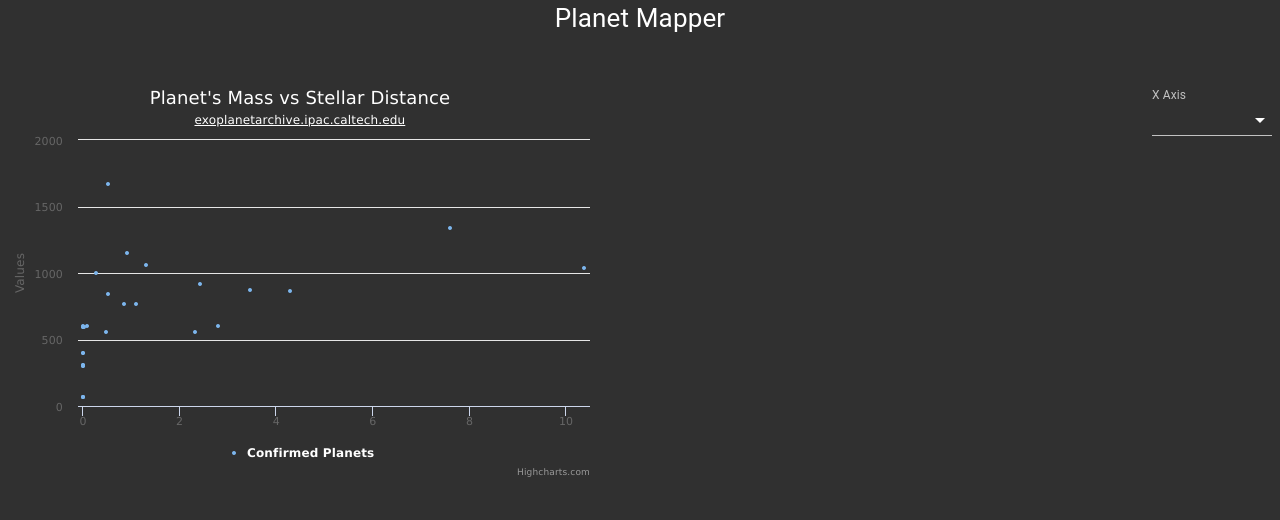
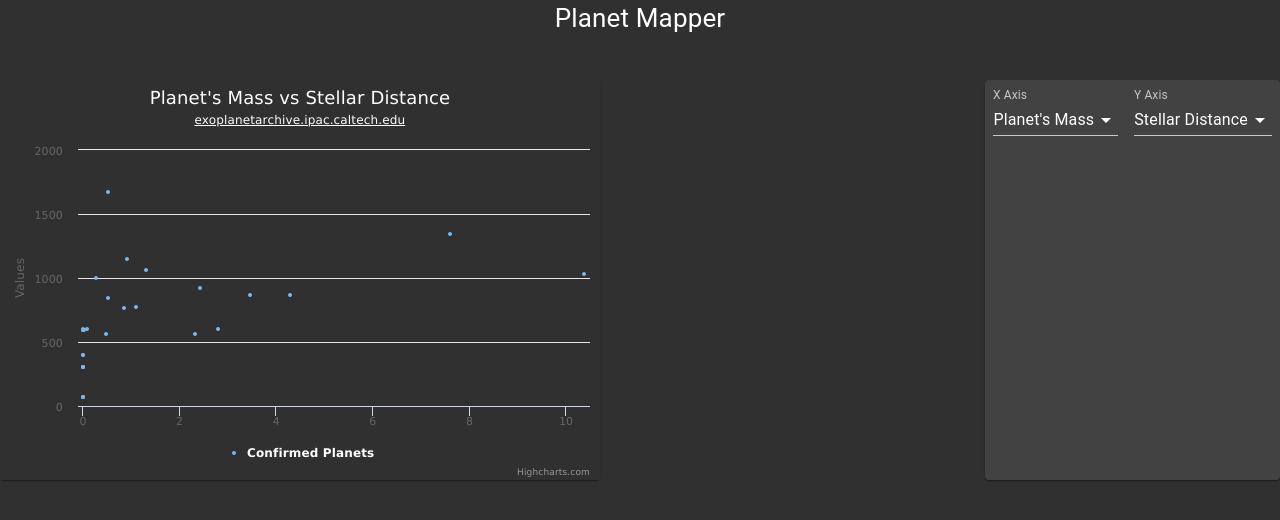
Before and after one commit to jgf5013/planet-mapper, a React (Create React App) app: page / in a window 1280 px wide. Shown: the top 520 px of the page. Built offline with nearby package versions, Linux system fonts and the light colour scheme.

Commit message:
Using categorical axises & Created Axis component. Also, easy themeing work

```diff
--- a/src/App.constants.ts
+++ b/src/App.constants.ts
@@ -1,19 +1,23 @@
-import { AxisOption } from "./AxisOption.interface";
+import { AxisOption, AxisGroup } from "./AxisOption.interface";
 
-export const AXIS_OPTIONS: AxisOption[] = [{
-        key: 0,
+export const AXIS_OPTIONS: AxisGroup[] = [
+    {
+        category: "Planet",
+        axes: [{
             label: "Planet's Mass",
             attribute: "pl_bmassj",
             units: "Jupiter Masses"
         }, {
-        key: 1,
+            label: "Planet's Orbital Inclination",
+            attribute: "pl_orbincl",
+            units: null
+        }]
+    }, {
+        category: "Star",
+        axes: [{
             label: "Stellar Distance",
             attribute: "st_dist",
             units: "Light Years"
-    }, {
-        key: 2,
-        label: "Planet's Orbital Inclination",
-        attribute: "pl_orbincl",
-        units: null
+        }]
     }
 ]
--- a/src/App.tsx
+++ b/src/App.tsx
@@ -4,7 +4,7 @@ import PlanetChart from './PlanetChart';
 import confiredExoplanets from './confirmed-explanets.json';
 import { Planet } from './Planet.interface';
 import { AXIS_OPTIONS } from './App.constants';
-import ControlPanel from './ControlPanel';
+import { ControlPanel } from './ControlPanel';
 import { makeStyles, createStyles, Theme, Grid, withTheme, Paper } from '@material-ui/core';
 
 const useStyles = makeStyles((theme: Theme) =>
@@ -32,45 +32,8 @@ export function App(props: { theme: Theme }) {
   const classes = useStyles();
 
   const axisProps = {
-    x: AXIS_OPTIONS[0],
-    y: AXIS_OPTIONS[1]
-  };
-  const initialChartOptions: Highcharts.Options = {
-    chart: {
-      type: 'scatter',
-      backgroundColor: props.theme.palette.background.default
-    },
-    legend: {
-      itemStyle: {
-        color: props.theme.palette.primary.contrastText
-      }
-    },
-    title: {
-      text: `${axisProps.x.label} vs ${axisProps.y.label}`,
-      style: {
-        color: props.theme.palette.primary.contrastText
-      }
-    },
-    subtitle: {
-      text: `<a style="color: ${props.theme.palette.primary.contrastText}" href="https://exoplanetarchive.ipac.caltech.edu/" target="_blank">exoplanetarchive.ipac.caltech.edu</a>`,
-      useHTML: true,
-    },
-    plotOptions: {
-      scatter: {
-        marker: {
-          radius: 2,
-          states: {
-            hover: {
-              enabled: true,
-            }
-          }
-        },
-        tooltip: {
-          headerFormat: '<b>{series.name}</b><br>',
-          pointFormat: `{point.x} ${axisProps.x.units}, {point.y} ${axisProps.y.units}`
-        }
-      }
-    }
+    x: AXIS_OPTIONS[0].axes[0],
+    y: AXIS_OPTIONS[1].axes[0]
   };
 
 
@@ -82,12 +45,12 @@ export function App(props: { theme: Theme }) {
         </Grid>
       </Grid>
       <Grid item xs={12} className={classes.appWrapper}>
-        <Grid>
+        <Paper>
           <ControlPanel />
-        </Grid>
-        <Grid>
-          <PlanetChart chartOptions={initialChartOptions} planets={confiredExoplanets} axisProps={axisProps} />
-        </Grid>
+        </Paper>
+        <Paper>
+          <PlanetChart planets={confiredExoplanets} axisProps={axisProps} />
+        </Paper>
       </Grid>
     </Grid>
   );
--- /dev/null
+++ b/src/Axis.tsx
@@ -0,0 +1,65 @@
+import React from 'react';
+import InputLabel from '@material-ui/core/InputLabel';
+import MenuItem from '@material-ui/core/MenuItem';
+import FormControl from '@material-ui/core/FormControl';
+import Select from '@material-ui/core/Select';
+
+import { AXIS_OPTIONS } from './App.constants';
+import { AxisGroup, AxisOption } from './AxisOption.interface';
+
+
+import { makeStyles, createStyles, Theme, ListSubheader, ListItem } from '@material-ui/core';
+
+
+const useStyles = makeStyles((theme: Theme) =>
+    createStyles({
+    root: {
+        flexGrow: 1
+    },
+    formControl: {
+        margin: theme.spacing(1),
+        minWidth: 120,
+    },
+    selectEmpty: {
+        marginTop: theme.spacing(2),
+    },
+    }),
+);
+
+
+export function Axis(props: {axis: string, axisLabel: string}) {
+
+    const [axis, setAxis] = React.useState(props.axis);
+
+    const handleXAxisChange = (attribute: string): void => {
+        setAxis(attribute);
+    };
+
+    const renderSubList = (axisGroup: AxisGroup) => {
+        if(!axisGroup) { return []; }
+        const menuItems = axisGroup.axes.map((axis: AxisOption) => (
+            <MenuItem key={`${axisGroup.category}-${axis.attribute}`} value={axis.attribute}>{axis.label}</MenuItem>
+        ));
+        return menuItems;
+    };
+
+    const classes = useStyles();
+    return (
+        <div className={classes.root}>
+            <FormControl className={classes.formControl}>
+                <InputLabel id="demo-simple-select-label">{props.axisLabel}</InputLabel>
+                <Select
+                    labelId="x-axis-select-label"
+                    id="x-axis-select"
+                    value={axis}
+                    onChange={event => handleXAxisChange(event.target.value as string)}>
+                        {AXIS_OPTIONS.map((axisGroup: AxisGroup) => ([
+                        <ListSubheader key={axisGroup.category}>{axisGroup.category}</ListSubheader>,
+                        [...renderSubList(axisGroup)]
+                        ])
+                )}
+                </Select>
+            </FormControl>
+        </div>
+    );
+}
--- a/src/AxisOption.interface.ts
+++ b/src/AxisOption.interface.ts
@@ -1,5 +1,9 @@
+export interface AxisGroup {
+    category: string;
+    axes: AxisOption[]
+}
+
 export interface AxisOption {
-    key: number;
     label: string;
     attribute: string;
     units: string | null;
--- a/src/ControlPanel.tsx
+++ b/src/ControlPanel.tsx
@@ -1,19 +1,14 @@
 import React from 'react';
-import InputLabel from '@material-ui/core/InputLabel';
-import MenuItem from '@material-ui/core/MenuItem';
-import FormControl from '@material-ui/core/FormControl';
-import Select from '@material-ui/core/Select';
 
 
-import { makeStyles, createStyles, Theme } from '@material-ui/core';
+import { makeStyles, createStyles, Theme, ListSubheader, ListItem, Grid } from '@material-ui/core';
 import { AXIS_OPTIONS } from './App.constants';
-import { AxisOption } from './AxisOption.interface';
+import { Axis } from './Axis';
 
 
 const useStyles = makeStyles((theme: Theme) =>
   createStyles({
     root: {
-      flexGrow: 1
     },
     formControl: {
       margin: theme.spacing(1),
@@ -25,33 +20,23 @@ const useStyles = makeStyles((theme: Theme) =>
   }),
 );
 
+const initialState = {
+  xAxis: AXIS_OPTIONS[0].axes[0].attribute,
+  yAxis: AXIS_OPTIONS[1].axes[0].attribute
+}
+
 
 export function ControlPanel() {
 
-  const [xAxis, setXAxis] = React.useState('');
-
-  const handleAxisChange = (event: React.ChangeEvent<{ value: unknown }>) => {
-    setXAxis(event.target.value as string);
-  };
 
   const classes = useStyles();
+  if (!AXIS_OPTIONS) return null;
   return (
-    <div className={classes.root}>
+    <Grid container className={classes.root} justify="space-between">
+      <Axis axis={initialState.xAxis} axisLabel={'X Axis'}/>
+      <Axis axis={initialState.yAxis} axisLabel={'Y Axis'}/>
+    </Grid>
+  );
 
-      <FormControl className={classes.formControl}>
-          <InputLabel id="demo-simple-select-label">X Axis</InputLabel>
-          <Select
-            labelId="x-axis-select-label"
-            id="x-axis-select"
-            value="xAxis"
-            onChange={handleAxisChange}>
-              {AXIS_OPTIONS.map((axis) => (
-              <MenuItem key={axis.key} value={axis.key}>{axis.label}</MenuItem>
-              ))}
-          </Select>
-      </FormControl>
-    </div>
-  );
+
 }
-
-export default ControlPanel;
--- a/src/PlanetChart.tsx
+++ b/src/PlanetChart.tsx
@@ -5,9 +5,10 @@ import HighchartsReact from 'highcharts-react-official';
 
 import { Planet } from './Planet.interface';
 import { AxisOption } from './AxisOption.interface';
+import { withTheme, Theme } from '@material-ui/core';
 
 interface PlanetProps {
-  chartOptions: Highcharts.Options,
+  theme: Theme,
   planets: Planet [],
   axisProps: {
     x: AxisOption, y: AxisOption
@@ -17,8 +18,48 @@ interface PlanetProps {
 export class PlanetChart extends React.Component<PlanetProps> {
   internalChart: Highcharts.Chart | any;
 
+  chartOptions: Highcharts.Options = {}
+
   constructor(props: PlanetProps) {
     super(props);
+    this.chartOptions = {
+      chart: {
+        type: 'scatter',
+        backgroundColor: props.theme.palette.background.default
+      },
+      legend: {
+        itemStyle: {
+          color: props.theme.palette.primary.contrastText
+        }
+      },
+      title: {
+        text: `${props.axisProps.x.label} vs ${props.axisProps.y.label}`,
+        style: {
+          color: props.theme.palette.primary.contrastText
+        },
+        margin: 25
+      },
+      subtitle: {
+        text: `<a style="color: ${props.theme.palette.primary.contrastText}; margin: 20px;" href="https://exoplanetarchive.ipac.caltech.edu/" target="_blank">exoplanetarchive.ipac.caltech.edu</a>`,
+        useHTML: true,
+      },
+      plotOptions: {
+        scatter: {
+          marker: {
+            radius: 2,
+            states: {
+              hover: {
+                enabled: true,
+              }
+            }
+          },
+          tooltip: {
+            headerFormat: '<b>{series.name}</b><br>',
+            pointFormat: `{point.x} ${props.axisProps.x.units}, {point.y} ${props.axisProps.y.units}`
+          }
+        }
+      }
+    };
     this.afterChartCreated = this.afterChartCreated.bind(this);
   }
 
@@ -43,7 +84,7 @@ export class PlanetChart extends React.Component<PlanetProps> {
         <div className="PlanetChart">
           <HighchartsReact
             highcharts={Highcharts}
-            options={this.props.chartOptions}
+            options={this.chartOptions}
             callback={ this.afterChartCreated }/>
         </div>
     );
@@ -51,4 +92,4 @@ export class PlanetChart extends React.Component<PlanetProps> {
 
 }
 
-export default PlanetChart;
+export default withTheme(PlanetChart);
--- a/src/index.tsx
+++ b/src/index.tsx
@@ -7,12 +7,10 @@ import * as serviceWorker from './serviceWorker';
 import ThemeProvider from './ThemeProvider';
 
 ReactDOM.render(
-  <React.StrictMode>
     <ThemeProvider>
       <CssBaseline />
       <App />
-    </ThemeProvider>
-  </React.StrictMode>,
+    </ThemeProvider>,
   document.getElementById('root')
 );
 
```
Lines whose indentation alone changed are shown as unchanged.
